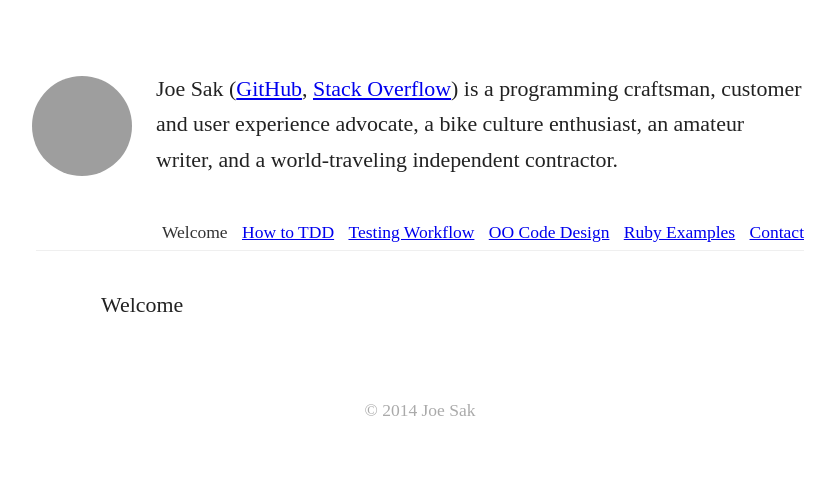
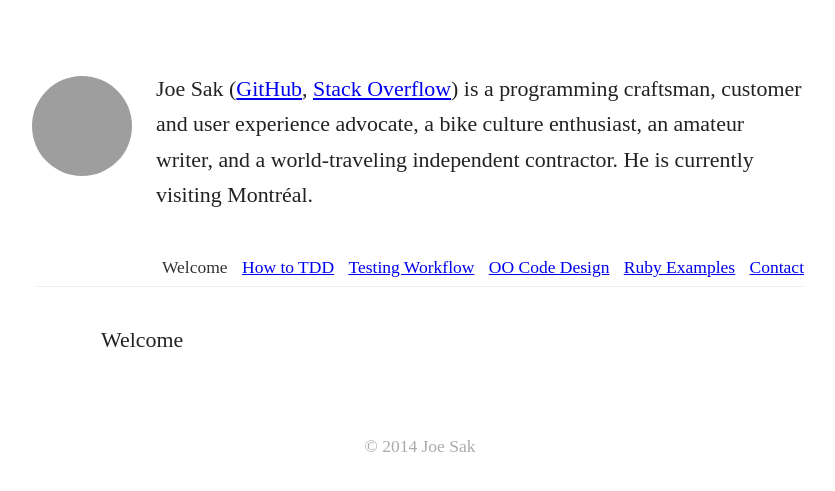
Before and after one commit to joemsak/joesak, a Jekyll site: the page built from index.html, in a window 1280 px wide, cut to the strip 0-491 px from the top of the page. Shown: the whole strip, without its empty margins (220-1055 px from the left). Built offline with Jekyll 4.4.1, drawn with Linux system fonts in a browser that asks for light colours; some web fonts are replaced; the list of posts is cut into pages by our own code; grey boxes are pictures that could not be loaded.

Commit message:
Add currently visiting to intro header

```diff
--- a/index.html
+++ b/index.html
@@ -6,7 +6,7 @@ meta_keywords: ruby, javascript, clean code, tdd, testing, rspec, consultation,
 ---
 <header id="page-header">
   <img src="https://en.gravatar.com/userimage/8768527/249b1363c0de2c583f0df7aa03e587bd.jpg?size=200" class="portrait"/>
-  <p>Joe Sak (<a href="http://github.com/joemsak">GitHub</a>, <a href="http://stackoverflow.com/users/727977/hubble">Stack Overflow</a>) is a programming craftsman, customer and user experience advocate, a bike culture enthusiast, an amateur writer, and a world-traveling independent contractor.</p>
+  <p>Joe Sak (<a href="http://github.com/joemsak">GitHub</a>, <a href="http://stackoverflow.com/users/727977/hubble">Stack Overflow</a>) is a programming craftsman, customer and user experience advocate, a bike culture enthusiast, an amateur writer, and a world-traveling independent contractor. He is currently visiting Montr&eacute;al.</p>
 </header>
 
 <section id="items">
```
